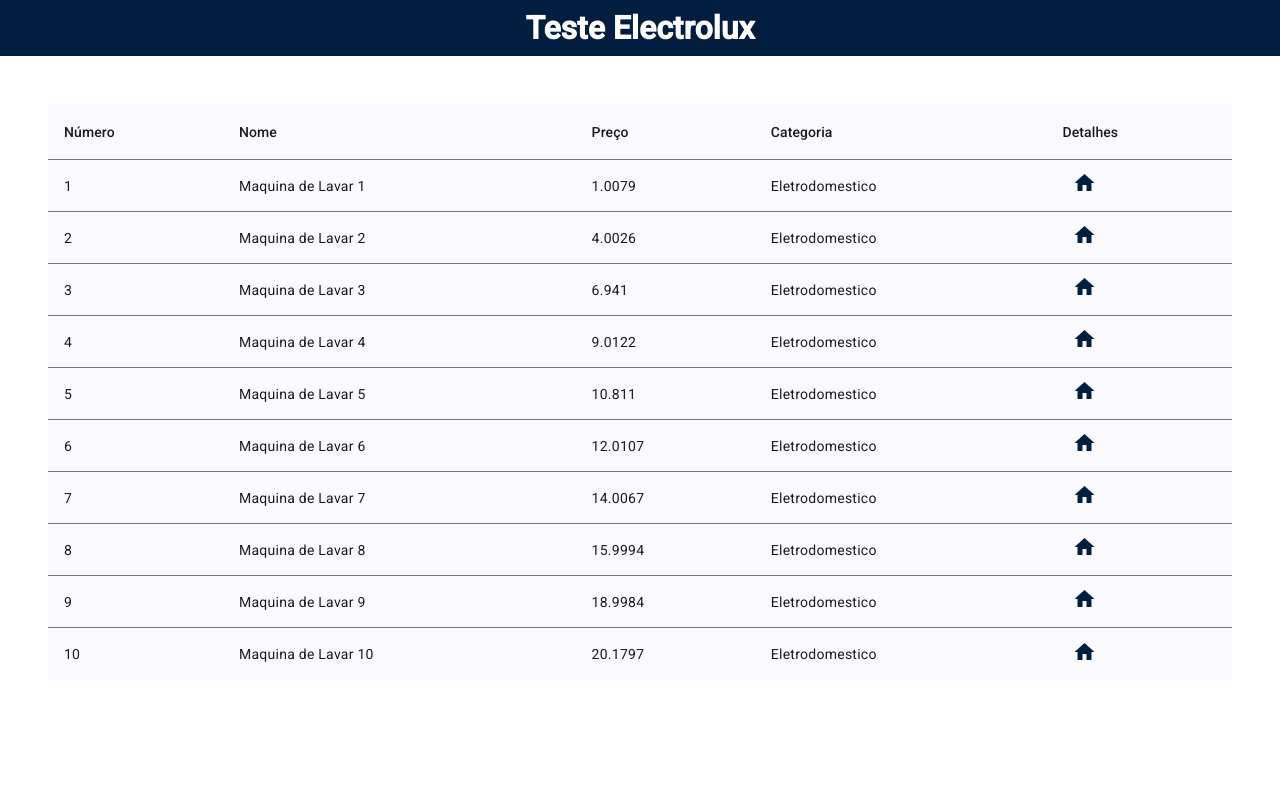
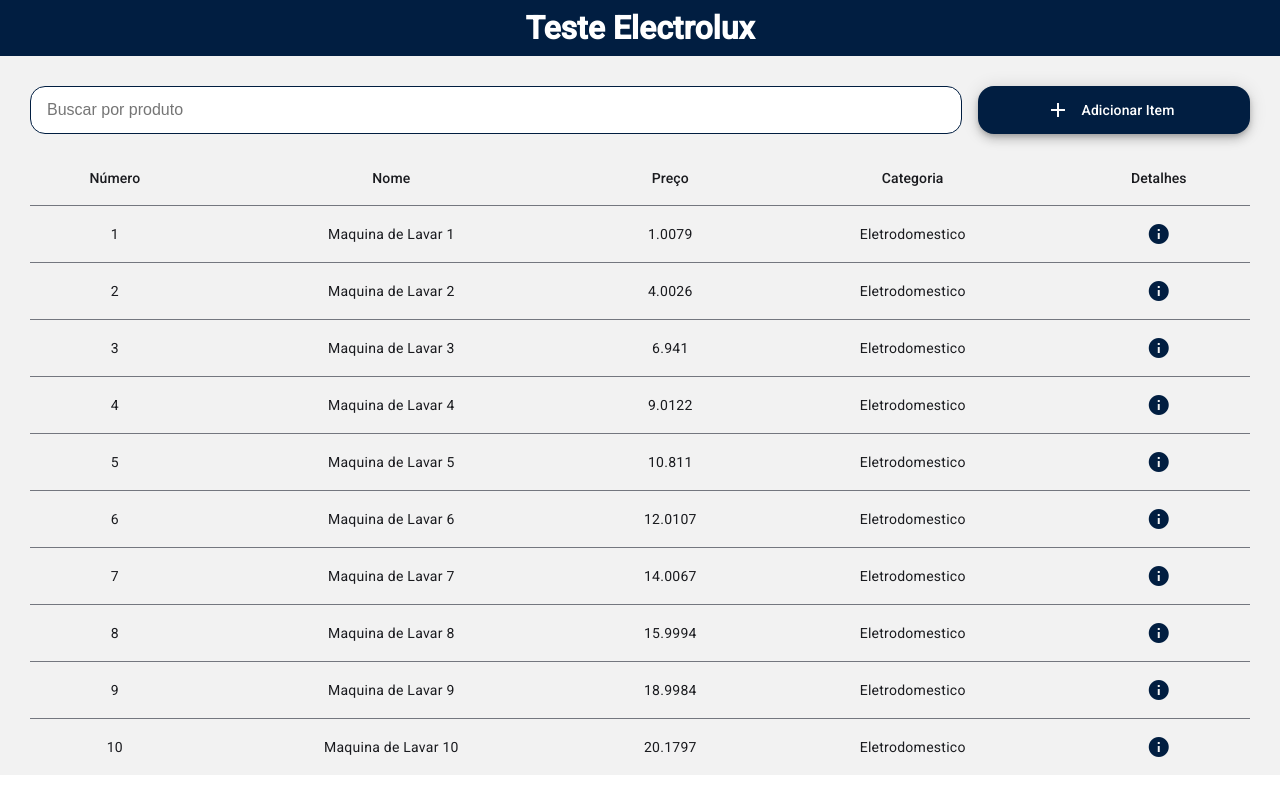
Before and after one commit to luccahonorio/Electrolux, an Angular app: page / in a window 1280 px wide. Built offline with nearby package versions, Linux system fonts and the light colour scheme.

Commit message:
styles: adding the style on the page and adding the search bar plus button

```diff
--- a/src/app/components/header/header.component.css
+++ b/src/app/components/header/header.component.css
@@ -1,7 +1,7 @@
 .header {
     height: 3.5rem;
     width: 100%;
-    background-color: #011E41;
+    background-color:var( --primary-color);
     display: flex;
     justify-content: center;
     align-items: center;
--- a/src/app/components/home/home.component.css
+++ b/src/app/components/home/home.component.css
@@ -1,14 +1,14 @@
 .centered-div {
     display: flex;
-    justify-content: center;
-    align-items: center;
-    border-radius: 10px;
-    margin: 3rem;
-    width: calc(100% - 6rem);
-    height: calc(100vh - 6rem);
+    justify-content: start;
+    align-items: start;
+    margin: 1.875rem;
 }
 
 .centered-div app-table {
     width: 100%;
     height: 100%;
 }
+.home-container {
+    background-color: var(--background-color);
+}
--- a/src/app/components/home/home.component.html
+++ b/src/app/components/home/home.component.html
@@ -1,4 +1,6 @@
-<app-header></app-header>
-<div class="centered-div">
-    <app-table></app-table>
+<div class="home-container">
+    <app-header></app-header>
+    <div class="centered-div">
+        <app-table></app-table>
+    </div>
 </div>
--- a/src/app/components/table/table.component.css
+++ b/src/app/components/table/table.component.css
@@ -1,10 +1,44 @@
-table {
-    width: 85%;
-  }
-.details {
-  color: #011E41;
+.search-container {
+  display: flex;
+  margin-bottom: 1rem;
 }
 
-.details mat-icon {
-  margin-left: 10px;
+.search-bar {
+  padding: 0.5rem 0.5rem 0.5rem 1rem;
+  height: 3rem;
+  flex-grow: 1;
+  margin-right: 1rem;
+  border-radius: 15px;
+  border: 1px solid var(--primary-color);
+  font-size: 1rem;
 }
+
+.searchItem {
+  height: 3rem;
+  flex-shrink: 0;
+  background: var(--primary-color);
+  color: white;
+  width: 17rem;
+}
+
+.table-container {
+  display: flex;
+  justify-content: center;
+}
+
+table {
+  background-color: var(--background-color);
+}
+
+th,
+td {
+  text-align: center;
+  /* Centraliza o texto */
+  padding: 8px;
+  /* Adiciona padding para espaçamento */
+}
+
+.buttonStyle {
+  color: var(--primary-color);
+  cursor: pointer;
+}
--- a/src/app/components/table/table.component.html
+++ b/src/app/components/table/table.component.html
@@ -1,11 +1,14 @@
+<div class="home-container">
+  <div class="search-container">
+    <input type="text" class="search-bar" placeholder="Buscar por produto">
+    <button mat-fab extended color="primary" class="searchItem">
+      <mat-icon>add</mat-icon>
+      Adicionar Item
+    </button>
+  </div>
+
+  <div class="table-container">
     <table mat-table [dataSource]="dataSource" class="mat-elevation-z8">
-
-
-
-  <!--- Note that these columns can be defined in any order.
-        The actual rendered columns are set as a property on the row definition" -->
-
-  <!-- Position Column -->
       <ng-container matColumnDef="position">
         <th mat-header-cell *matHeaderCellDef> Número </th>
         <td mat-cell *matCellDef="let element"> {{element.position}} </td>
@@ -26,13 +29,18 @@
         <td mat-cell *matCellDef="let element"> {{element.category}} </td>
       </ng-container>
 
+
       <ng-container matColumnDef="details">
         <th mat-header-cell *matHeaderCellDef> Detalhes </th>
         <td mat-cell *matCellDef="let element" class="details">
-      <mat-icon >home</mat-icon>
+          <button mat-icon-button class="buttonStyle">
+            <mat-icon class="infoi">info_i</mat-icon>
+          </button>
         </td>
       </ng-container>
 
       <tr mat-header-row *matHeaderRowDef="displayedColumns"></tr>
       <tr mat-row *matRowDef="let row; columns: displayedColumns;"></tr>
     </table>
+  </div>
+</div>
--- a/src/app/components/table/table.component.ts
+++ b/src/app/components/table/table.component.ts
@@ -1,6 +1,10 @@
 import {Component} from '@angular/core';
 import {MatTableModule} from '@angular/material/table';
 import {MatIcon} from '@angular/material/icon';
+import {MatFormField} from '@angular/material/form-field';
+import {MatInputModule} from '@angular/material/input';
+import {MatButtonModule} from '@angular/material/button';
+
 
 export interface PeriodicElement {
   name: string;
@@ -24,7 +28,7 @@
 
 @Component({
   selector: 'app-table',
-  imports: [MatTableModule,MatIcon],
+  imports: [MatTableModule,MatIcon,MatInputModule,MatButtonModule],
   templateUrl: './table.component.html',
   styleUrl: './table.component.css'
 })
--- a/src/styles.css
+++ b/src/styles.css
@@ -11,11 +11,10 @@
 }
 
 :root {
-    --primary-color: #3498db;
-    --secondary-color: #2ecc71;
-    --background-color: #ecf0f1;
+    --primary-color: #011E41;
+    --white: white;
     --text-color: #2c3e50;
-    --border-color: #bdc3c7;
+    --background-color: #f2f2f2;
 }
 
 html, body { height: 100%; }
```
Lines whose indentation alone changed are shown as unchanged.
